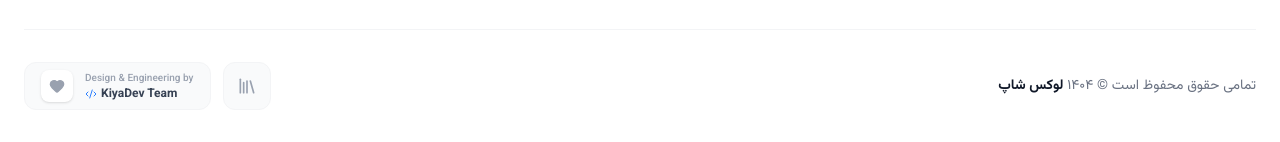
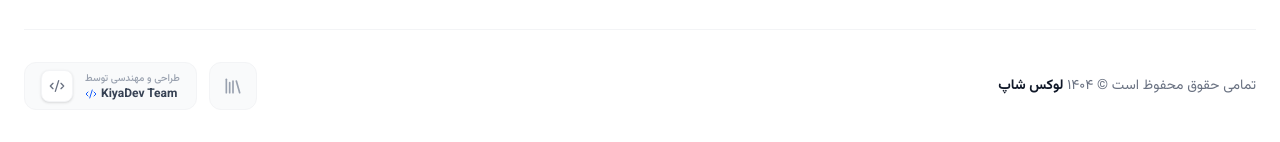
Before and after one commit to bahador-worldofcode/luxe-shop, a Next.js app: page / in a window 1280 px wide. Shown: the part 3786-3928 px from the top of the page. Built offline with nearby package versions, Linux system fonts and the light colour scheme.

Commit message:
feat: standardize KiyaDev branding signature in footer

```diff
--- a/components/Footer.tsx
+++ b/components/Footer.tsx
@@ -1,6 +1,6 @@
 "use client";
 
-import { Instagram, Twitter, Linkedin, MapPin, Phone, Mail, Send, Code2, Heart, Library } from "lucide-react"; // آیکون Library اضافه شد
+import { Instagram, Twitter, Linkedin, MapPin, Phone, Mail, Send, Code2, Heart, Library } from "lucide-react";
 import Link from "next/link";
 import Logo from "@/components/Logo";
 
@@ -109,26 +109,28 @@ export default function Footer() {
                <Library className="h-5 w-5" />
             </Link>
 
-            {/* ۲. امضای کیا دِو */}
+            {/* --- امضای کیا دِو (KiyaDev Signature) --- */}
             <a
               href="https://kiyadev.ir"
               target="_blank"
+              rel="noopener noreferrer"
               className="group flex items-center gap-3 bg-gray-50 hover:bg-slate-900 border border-gray-100 px-4 py-2 rounded-xl transition-all duration-300 h-12"
             >
               <div className="flex flex-col items-end">
-                <span className="text-[10px] text-gray-400 font-medium group-hover:text-gray-300">
-                  Design & Engineering by
+                <span className="text-[10px] text-gray-400 font-medium group-hover:text-gray-400/80">
+                  طراحی و مهندسی توسط
                 </span>
                 <span className="text-xs font-bold text-gray-700 group-hover:text-white flex items-center gap-1">
                   KiyaDev Team
-                  <Code2 className="h-3 w-3 text-blue-500" />
+                  <Code2 className="h-3 w-3 text-blue-600 group-hover:text-blue-400" />
                 </span>
               </div>
 
-              <div className="h-8 w-8 bg-white group-hover:bg-blue-600 rounded-lg flex items-center justify-center shadow-sm transition-colors">
-                 <Heart className="h-4 w-4 text-gray-400 group-hover:text-white fill-current transition-colors" />
+              <div className="h-8 w-8 bg-white group-hover:bg-white/10 rounded-lg flex items-center justify-center shadow-sm transition-colors border border-gray-100 group-hover:border-transparent">
+                 <Code2 className="h-4 w-4 text-gray-500 group-hover:text-white" />
               </div>
             </a>
+            {/* -------------------------------------- */}
           </div>
 
         </div>
```
